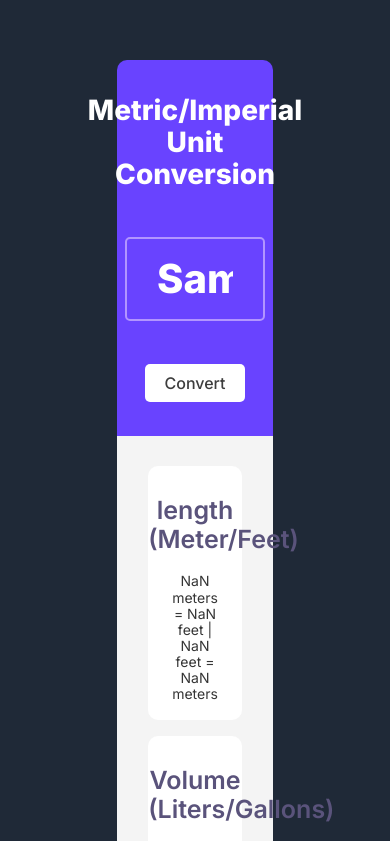
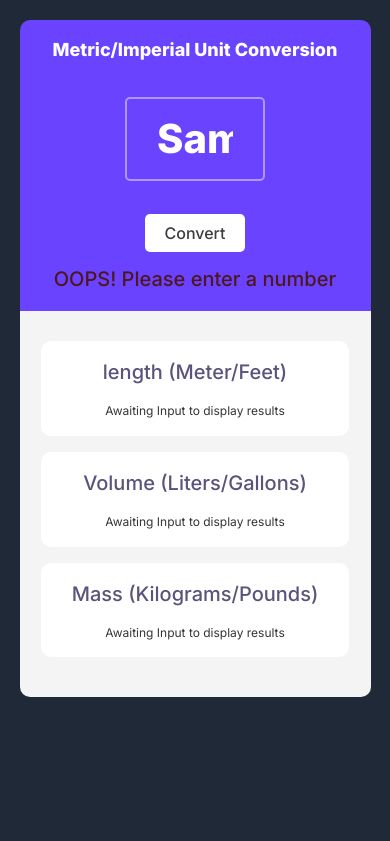
Before and after one commit to LINGTONX/unit-converter, a plain HTML site: page index.html in a window 390 px wide. Both pictures are taken after typing "Sample" into the empty fields and a click on the button "Convert". Shown: the top 841 px of the page. Drawn offline with nearby package versions, Linux system fonts and the light colour scheme.

Commit message:
Coverter V1.2
updated Js Code
made responsive for mobile
added error messages
restricted negative inputs and integers

```diff
--- a/index.css
+++ b/index.css
@@ -4,6 +4,7 @@
     margin: 0;
     padding: 0;
     box-sizing: border-box;
+    user-select: none;
 }
 
 body {
@@ -12,7 +13,7 @@ body {
 }
 
 .container {
-    width: 40%;
+    width: 60%;
     margin: 60px auto 0 auto;
 
 
@@ -34,6 +35,9 @@ h3{
     font-weight: 800;
     color: #ffffff;
     text-align: center;
+}
+#alert{
+    color:#4e171d ;
 }
 
 #input-el{
@@ -102,3 +106,37 @@ h4{
     width: 60%;
     border-radius: 10px;
 }
+
+@media (max-width:667px) {
+    .container {
+        width: 90%;
+        margin: 20px auto 20px auto;
+
+    }
+    .row1{
+        padding: 20px 0;
+    }
+
+    .units{
+        width: 88%;
+         padding: 20px 0px 18px 0px;
+    }
+    h3{
+        font-size: 18px;
+
+
+    }
+    #input-el{
+        margin:20px 0 17px 0;
+    }
+    h4{
+        font-size: 20px;
+        font-weight: 500;
+    }
+    .conversions{
+        padding: 0 3px;
+        font-size: 12px;
+
+    }
+
+}
--- a/index.html
+++ b/index.html
@@ -1,4 +1,7 @@
 <html>
+    <meta charset="UTF-8">
+    <meta http-equiv="X-UA-Compatible" content="IE=edge">
+    <meta name="viewport" content="width=device-width, initial-scale=1.0">
     <head><link rel="stylesheet" href="https://cdnjs.cloudflare.com/ajax/libs/normalize/8.0.1/normalize.css">
         <link rel="stylesheet" href="index.css">
     </head>
@@ -8,6 +11,7 @@
                 <h3>Metric/Imperial Unit Conversion</h3>
                 <input type="text" id="input-el">
                 <button id="convert-btn">Convert</button>
+                <h4 id="alert"> </h4>
             </div>
             <div class="row2">
                 <div class="units">
--- a/index.js
+++ b/index.js
@@ -5,29 +5,43 @@
 */
 
 let inputEl = document.getElementById("input-el")
-const convertbtn = document.getElementById("convert-btn")
-const meterfeet = document.getElementById("unit-one")
-const litergallon = document.getElementById("unit-two")
-const kilopounds = document.getElementById("unit-three")
+const convertBtn = document.getElementById("convert-btn")
+const meterToFeet = document.getElementById("unit-one")
+const literToGallon = document.getElementById("unit-two")
+const kiloPounds = document.getElementById("unit-three")
+const errorAlert = document.getElementById("alert")
+const feetRate = 3.281
+const gallonRate = 0.264
+const poundRate = 2.204
+
 
 
 function convertUnits (){
-        let input = parseInt(inputEl.value)
-        // Conversion between meter and feet
-        let toFeet = input * 3.281
-        let toMeters = input * 0.305
-        // Conversion between liter and gallons
-        let toLiter = input * 3.785
-        let toGallons = input * 0.264
-        // Conversion between kilogram and pounds
-        let toPounds = input * 2.204
-        let tokillogram = input * 0.453
+    let input = parseInt(inputEl.value)
+        if ( input >= 0 ) {
+         // Conversion between meter and feet
+            let toFeet = input * feetRate
+            let toMeters = input/feetRate
+            // Conversion between liter and gallons
+            let toLiter = input/gallonRate
+            let toGallons = input * gallonRate
+            // Conversion between kilogram and pounds
+            let toPounds = input * poundRate
+            let tokillogram = input/poundRate
 
-    meterfeet.innerHTML = `${input} meters = ${toFeet.toFixed(3)} feet | ${input} feet = ${toMeters.toFixed(3)}  meters`
-    litergallon.innerHTML = `${input} liters = ${toGallons.toFixed(3)} gallons | ${input} gallons = ${toLiter.toFixed(3)}  litters`
-    kilopounds.innerHTML = `${input} Kilos = ${toPounds.toFixed(3)} pounds | ${input} pounds = ${tokillogram.toFixed(3)}  kilos`
-};
+            meterToFeet.innerHTML = `${input} meters = ${toFeet.toFixed(3)} feet | ${input} feet = ${toMeters.toFixed(3)}  meters`
+            literToGallon.innerHTML = `${input} liters = ${toGallons.toFixed(3)} gallons | ${input} gallons = ${toLiter.toFixed(3)}  litters`
+            kiloPounds.innerHTML = `${input} Kilos = ${toPounds.toFixed(3)} pounds | ${input} pounds = ${tokillogram.toFixed(3)}  kilos`
+            errorAlert.textContent = ""
+        } else if (input < 0 ){
+            errorAlert.textContent = " Error : Please enter a positive number"
+            }
+        else{
+            errorAlert.textContent = "OOPS! Please enter a  number"
+            }
+    }
 
-convertbtn.addEventListener("click", function(){
+
+convertBtn.addEventListener("click", function(){
     convertUnits()
 })
```
